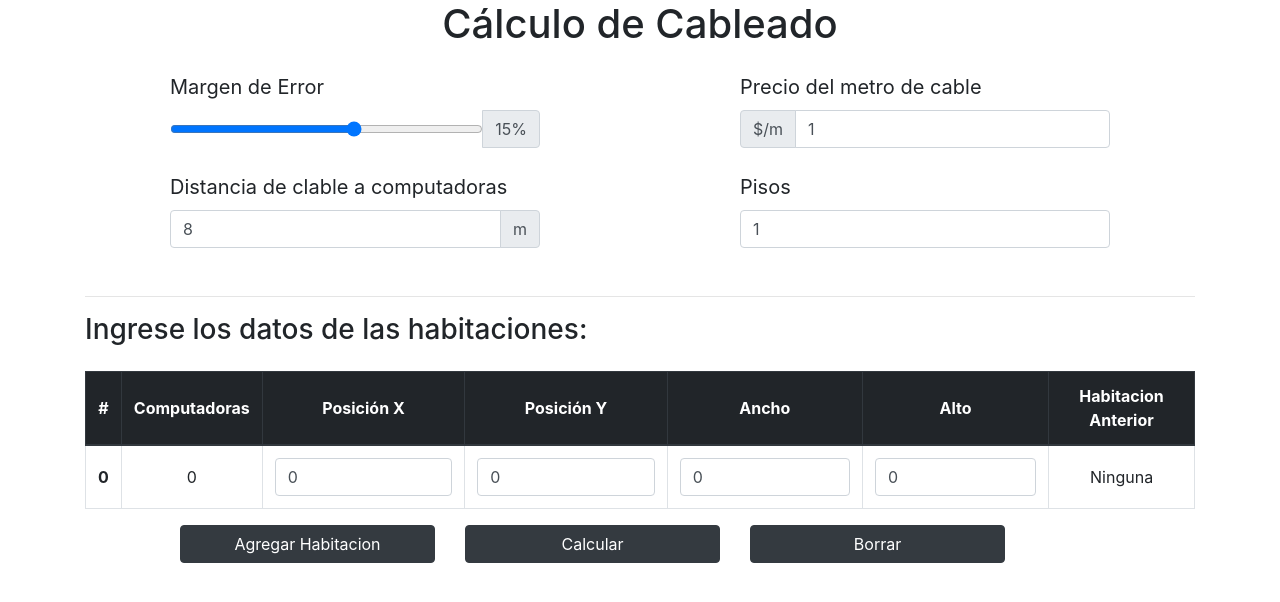
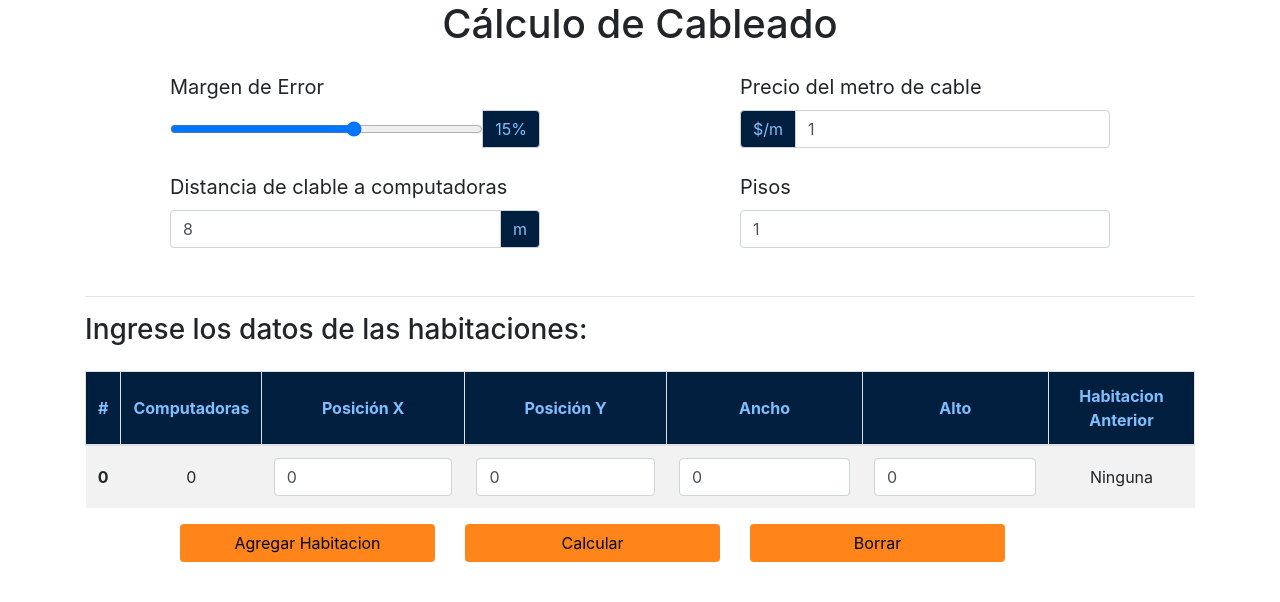
Before and after one commit to AntonyDamico/cableado_django, a Django app: page / in a window 1280 px wide. Shown: the top 602 px of the page. Run offline with Django 3.2, Linux system fonts and the light colour scheme; some libraries are stand-ins or nearby versions.

Commit message:
agregando colores

```diff
--- a/calculo/static/calculo/css/styles.css
+++ b/calculo/static/calculo/css/styles.css
@@ -14,3 +14,18 @@ tr {
 .resultados-div {
     display: none;
 }
+
+.table-head {
+    background-color: #001f3f !important;
+    color: hsla(210, 100%, 75%, 1.0) !important;
+    border-color: black;
+}
+
+span {
+    background-color: #001f3f !important;
+    color: hsla(210, 100%, 75%, 1.0) !important;
+}
+
+.btn-orange {
+    background-color: #FF851B;
+}
--- a/calculo/templates/calculo/index.html
+++ b/calculo/templates/calculo/index.html
@@ -81,16 +81,16 @@
 
       <h3 class="mb-4">Ingrese los datos de las habitaciones:</h3>
 
-      <table class="table table-bordered table-hover">
-        <thead class="thead-dark">
+      <table class="table  table-striped">
+        <thead class="table-bordered">
           <tr>
-            <th class="align-middle">#</th>
-            <th class="align-middle">Computadoras</th>
-            <th class="align-middle">Posición X</th>
-            <th class="align-middle">Posición Y</th>
-            <th class="align-middle">Ancho</th>
-            <th class="align-middle">Alto</th>
-            <th class="align-middle">Habitacion Anterior</th>
+            <th class="align-middle table-head">#</th>
+            <th class="align-middle table-head">Computadoras</th>
+            <th class="align-middle table-head">Posición X</th>
+            <th class="align-middle table-head">Posición Y</th>
+            <th class="align-middle table-head">Ancho</th>
+            <th class="align-middle table-head">Alto</th>
+            <th class="align-middle table-head">Habitacion Anterior</th>
           </tr>
         </thead>
         <tbody class="tabla-habitaciones">
@@ -108,17 +108,17 @@
 
       <div class="row mb-5">
         <div class="offset-md-1 col-md-3">
-          <button class="btn btn-dark btn-block agregar-habitacion">
+          <button class="btn btn-orange btn-block agregar-habitacion">
             Agregar Habitacion
           </button>
         </div>
 
         <div class="col-md-3">
-          <button class="btn btn-dark btn-block calcular">Calcular</button>
+          <button class="btn btn-orange btn-block calcular">Calcular</button>
         </div>
 
         <div class="col-md-3">
-          <button class="btn btn-dark btn-block borrar-habitaciones">
+          <button class="btn btn-orange btn-block borrar-habitaciones">
             Borrar
           </button>
         </div>
@@ -130,11 +130,11 @@
         <table class="table table-bordered table-hover">
           <thead class="thead-dark">
             <tr>
-              <th class="align-middle">Cableado Aereo (m)</th>
-              <th class="align-middle">Cableado Bajada (m)</th>
-              <th class="align-middle">Error (%)</th>
-              <th class="align-middle">Total por Piso (m)</th>
-              <th class="align-middle">Precio por piso ($)</th>
+              <th class="align-middle table-head">Cableado Aereo (m)</th>
+              <th class="align-middle table-head">Cableado Bajada (m)</th>
+              <th class="align-middle table-head">Error (%)</th>
+              <th class="align-middle table-head">Total por Piso (m)</th>
+              <th class="align-middle table-head">Precio por piso ($)</th>
             </tr>
           </thead>
           <tbody class="tabla-resultados-piso">
@@ -153,8 +153,8 @@
             <table class="table table-bordered table-hover">
               <thead class="thead-dark">
                 <tr>
-                  <th class="align-middle">Total (m)</th>
-                  <th class="align-middle">Precio ($)</th>
+                  <th class="align-middle table-head">Total (m)</th>
+                  <th class="align-middle table-head">Precio ($)</th>
                 </tr>
               </thead>
               <tbody class="tabla-resultados-total">
```
